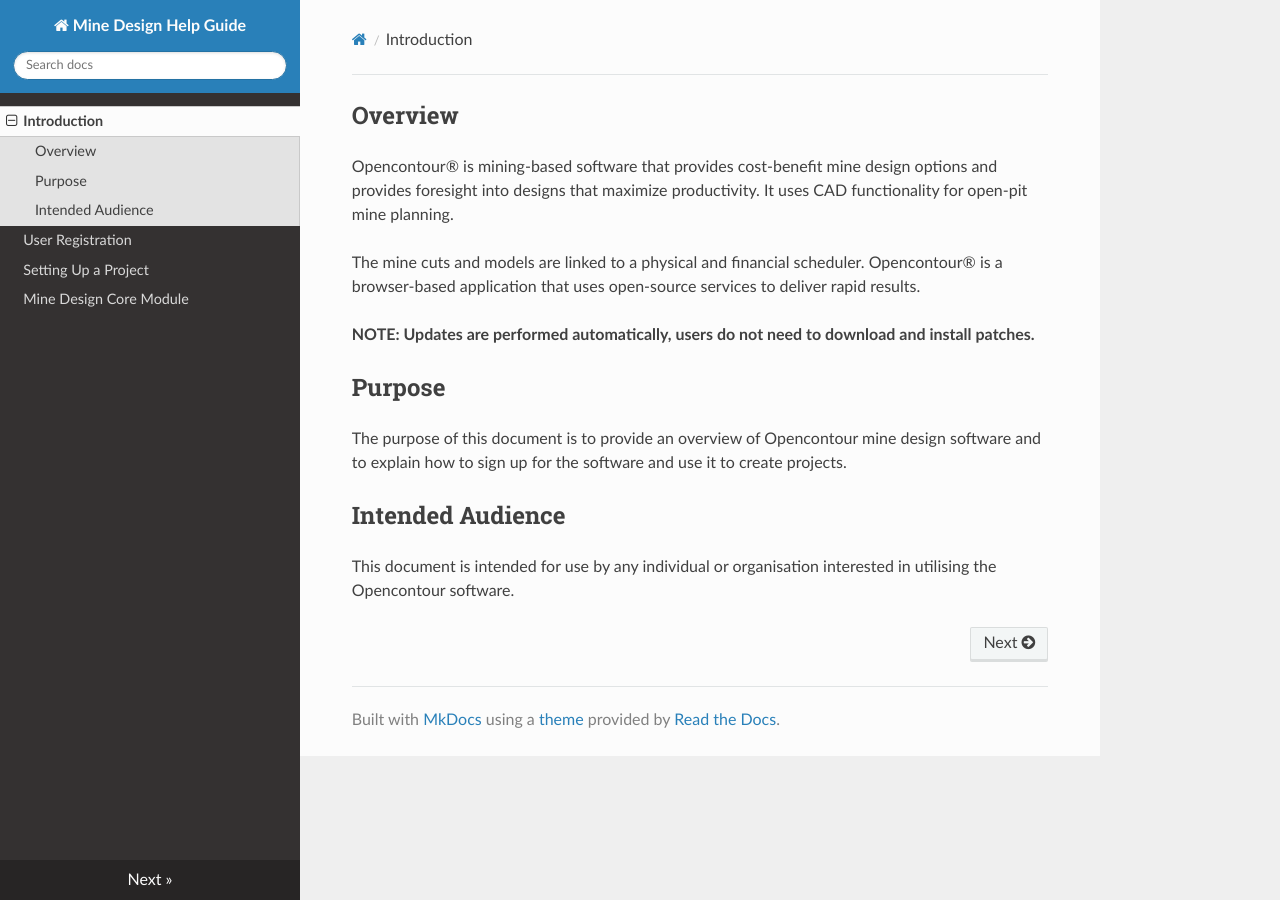
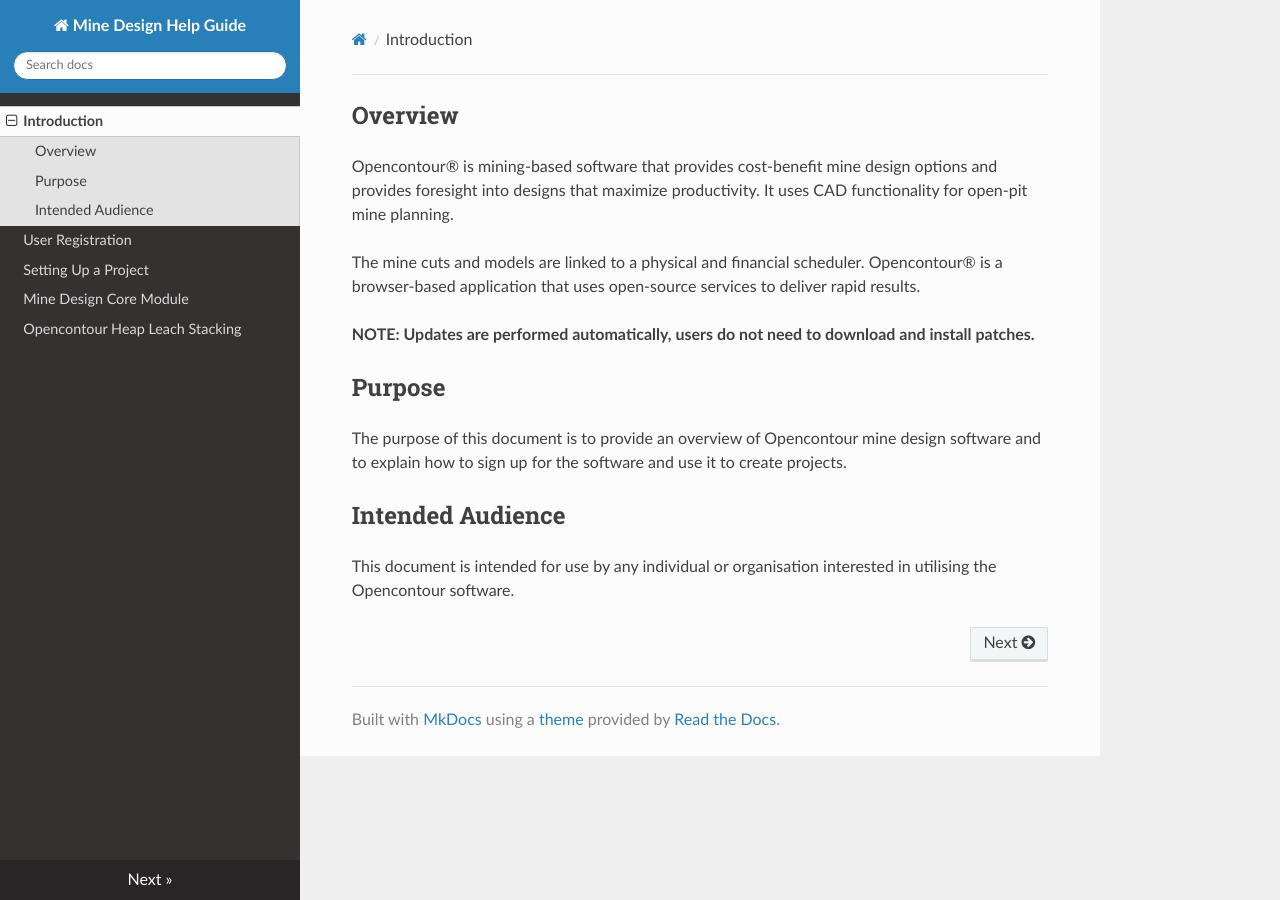
Before and after one commit to Opencontour/Opencontour_mousum, an MkDocs documentation site: the page built from docs/index.md, in a window 1280 px wide. Built offline with MkDocs 1.6.1, drawn with Linux system fonts in a browser that asks for light colours; nearby versions of some CDN libraries.

Commit message:
Update mkdocs.yml

```diff
--- a/mkdocs.yml
+++ b/mkdocs.yml
@@ -5,4 +5,5 @@ nav:
     - User Registration: registration.md
     - Setting Up a Project: projectsetup.md
     - Mine Design Core Module: Project Window.md
+    - Opencontour Heap Leach Stacking: Opencontour Heap Leach Stacking.md
 theme: readthedocs
```
